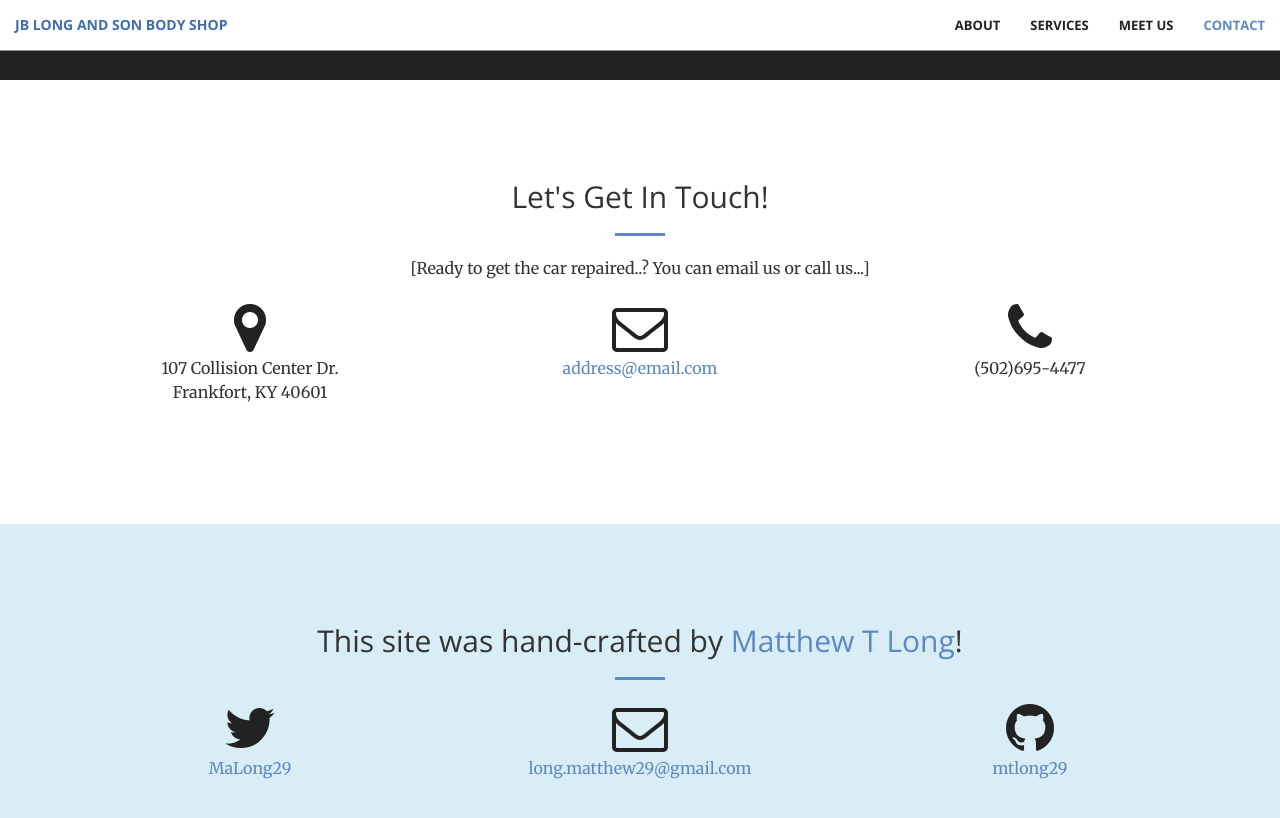
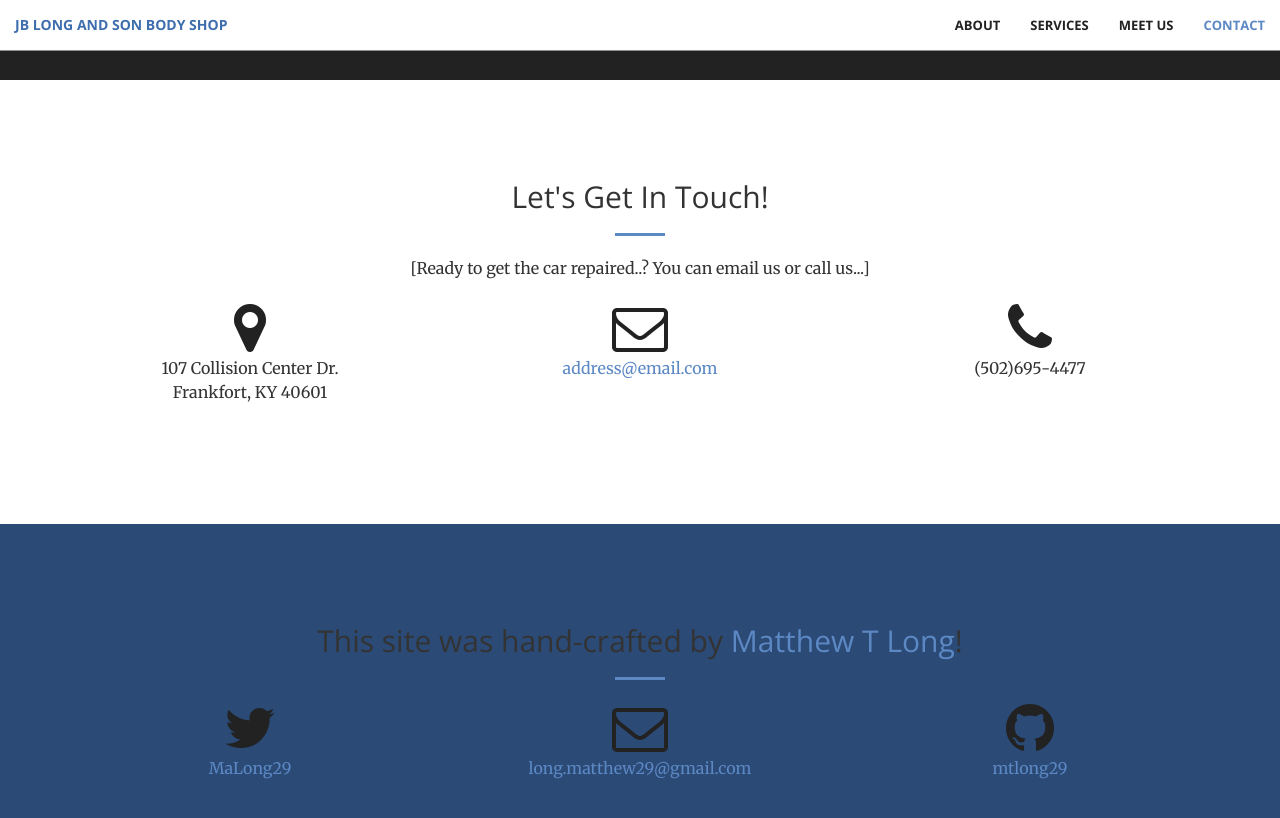
Before and after one commit to matthewlong29/JBShop_Site, a Jekyll site: the page built from index.html, in a window 1280 px wide and 900 px high, scrolled down 2349 px. Shown: the top 818 px of the window. Built offline with Jekyll 4.4.1, drawn with Linux system fonts in a browser that asks for light colours.

Commit message:
css update

```diff
--- a/_includes/contact-matthew.html
+++ b/_includes/contact-matthew.html
@@ -1,4 +1,4 @@
-<section id="contact" class="bg-info">
+<section id="contact" class="bg-primary-alt">
     <div class="container">
         <div class="row">
 
--- a/_sass/_base.scss
+++ b/_sass/_base.scss
@@ -49,6 +49,10 @@ p {
 .bg-dark {
     background-color: $theme-dark;
     color: white;
+}
+
+.bg-primary-alt {
+    background-color: $theme-primary-alt;
 }
 
 .text-faded {
--- a/css/main.scss
+++ b/css/main.scss
@@ -4,27 +4,27 @@
 @charset "utf-8";
 
 // Example Defaults
-// $base-font-family: Helvetica, Arial, sans-serif;
-// $base-font-size:   16px;
-// $small-font-size:  $base-font-size * 0.875;
-// $base-line-height: 1.5;
+ $base-font-family: Helvetica, Arial, sans-serif;
+ $base-font-size:   16px;
+ $small-font-size:  $base-font-size * 0.875;
+ $base-line-height: 1.5;
 
-// $spacing-unit:     30px;
+ $spacing-unit:     30px;
 
-// $text-color:       #111;
-// $background-color: #fdfdfd;
-// $brand-color:      #2a7ae2;
+ $text-color:       #111;
+ $background-color: #fdfdfd;
+ $brand-color:      #2a7ae2;
 
-// $grey-color:       #828282;
-// $grey-color-light: lighten($grey-color, 40%);
-// $grey-color-dark:  darken($grey-color, 25%);
+ $grey-color:       #828282;
+ $grey-color-light: lighten($grey-color, 40%);
+ $grey-color-dark:  darken($grey-color, 25%);
 
-// // Width of the content area
+// Width of the content area
 // $content-width:    800px;
-
+//
 // $on-palm:          600px;
 // $on-laptop:        800px;
-
+//
 // Using media queries with like this:
 // @include media-query($on-palm) {
 //     .wrapper {
@@ -35,6 +35,7 @@
 
 // variables.less
 $theme-primary: #5c88c4;
+$theme-primary-alt: darken($theme-primary, 25%);
 $theme-dark: #222;
 
 // Import partials from `sass_dir` (defaults to `_sass`)
```
